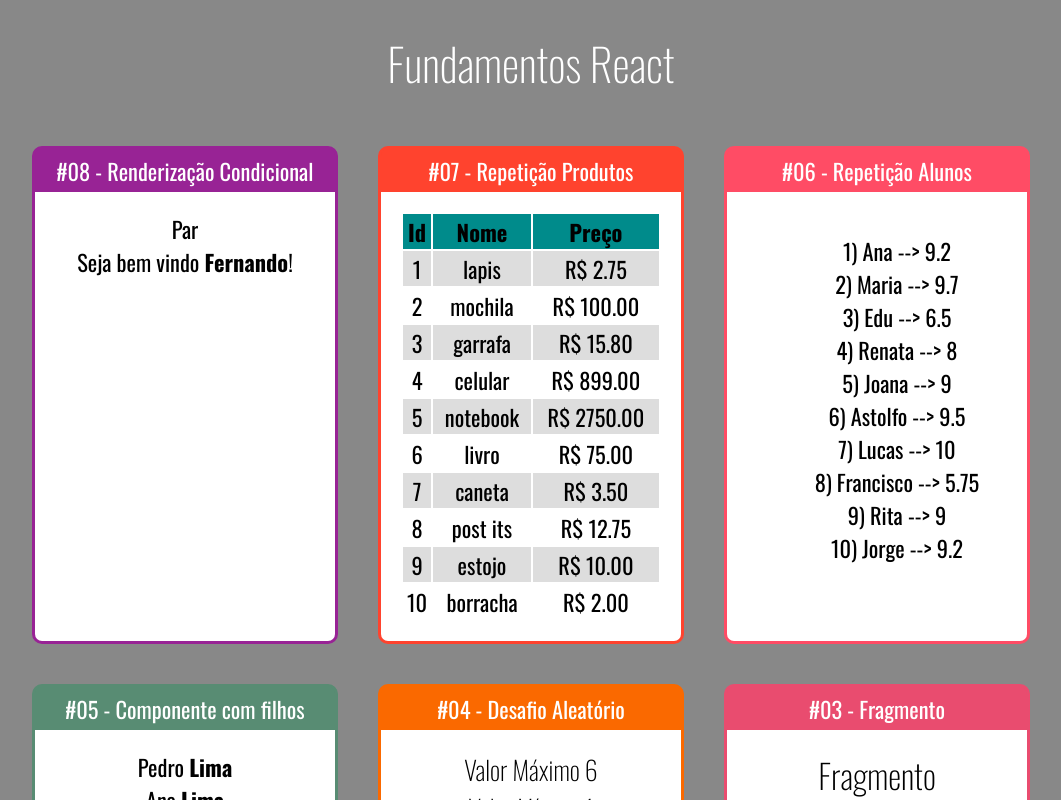
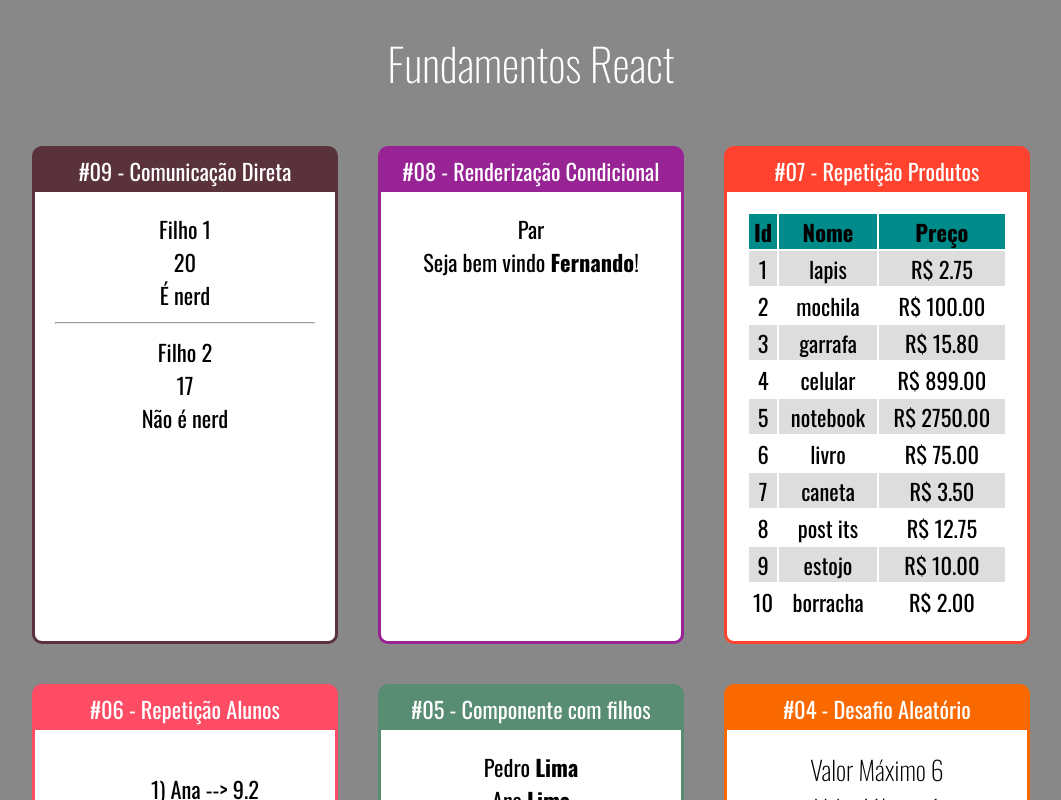
Before and after one commit to rubens-lavor/fundamentos-react, a React (Create React App) app: page / in a window 1280 px wide. Shown: the top 800 px of the page, without its empty margins (109-1170 px from the left). Built offline with nearby package versions, Linux system fonts and the light colour scheme.

Commit message:
comunicação direta

```diff
--- a/src/App.jsx
+++ b/src/App.jsx
@@ -15,6 +15,7 @@ import ParOuImpar from "./components/condicional/ParOuImpar";
 
 import Card from "./components/layout/Card"
 import UsuarioInfo from './components/condicional/UsuarioInfo';
+import DiretaPai from './components/comunicação/DiretaPai';
 
 export default function App(props) {
     return (
@@ -24,10 +25,16 @@ export default function App(props) {
 
             <div className="Cards">
 
+                <Card titulo="#09 - Comunicação Direta" color="#59323C">
+
+                    <DiretaPai />
+
+                </Card>
+
                 <Card titulo="#08 - Renderização Condicional" color="#982395">
 
                     <ParOuImpar numero={20} />
-                    <UsuarioInfo usuario={{nome:"Fernando"}} />
+                    <UsuarioInfo usuario={{ nome: "Fernando" }} />
                     {/*<UsuarioInfo usuario={{email:"Fernando"}} />
                     <UsuarioInfo usuario={{nome:""}} />
                     <UsuarioInfo />*/}
--- /dev/null
+++ b/src/components/comunicação/DiretaFilho.jsx
@@ -0,0 +1,12 @@
+import React from "react";
+
+export default (props) => {
+
+    return (
+        <div>
+            <div>{props.nome}</div>
+            <div>{props.idade}</div>
+            <div>{props.nerd ? "É nerd" : "Não é nerd"}</div>
+        </div>
+    )
+}
--- /dev/null
+++ b/src/components/comunicação/DiretaPai.jsx
@@ -0,0 +1,13 @@
+import React from "react";
+import DiretaFilho from "./DiretaFilho"
+
+export default (props) => {
+
+    return (
+        <div>
+            <DiretaFilho nome={"Filho 1"} idade={20} nerd={true} />
+            <hr></hr>
+            <DiretaFilho nome={"Filho 2"} idade={17} nerd={false} />
+        </div>
+    )
+}
--- a/src/components/condicional/UsuarioInfo.jsx
+++ b/src/components/condicional/UsuarioInfo.jsx
@@ -13,9 +13,7 @@ export default (props) => {
                     <p>Seja bem vindo <strong>Amigão</strong></p>
                 </Else>
             </If>
-            {/*<If test={!usuario || !usuario.nome}>
-                Seja bem vindo <strong>Amigão</strong>!
-            </If>*/}
+
         </div>
     )
 }
```
